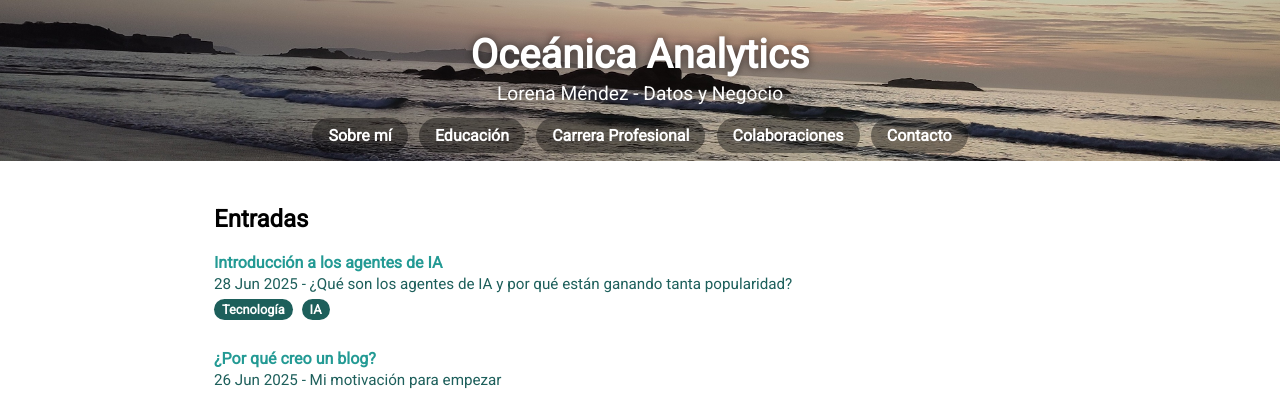
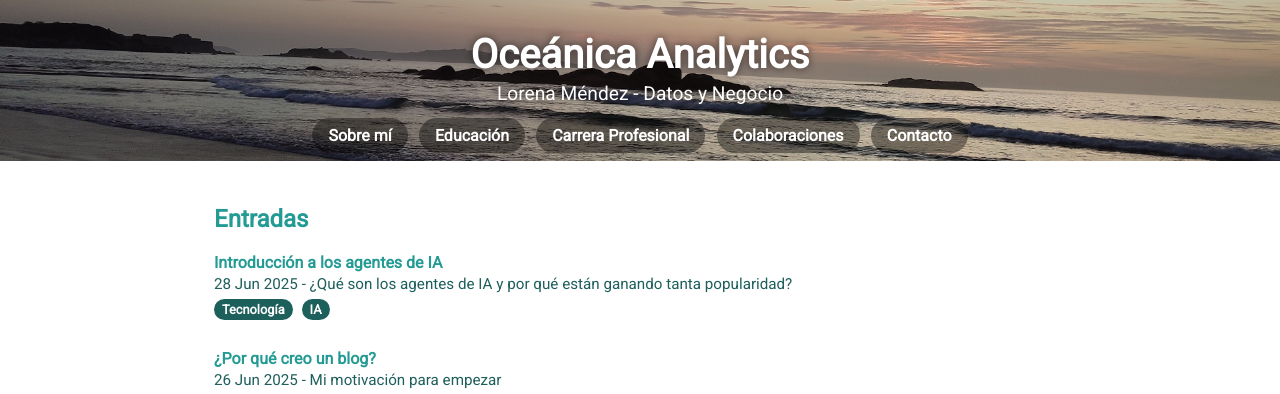
Before and after one commit to lmendezotero/lmendezotero.github.io, a Jekyll site: the page built from index.md, in a window 1280 px wide. Shown: the top 394 px of the page. Built offline with Jekyll 4.4.1, drawn with Linux system fonts in a browser that asks for light colours; the list of posts is cut into pages by our own code.

Commit message:
Update style.css

```diff
--- a/assets/css/style.css
+++ b/assets/css/style.css
@@ -190,3 +190,7 @@ body {
   margin-right: 5px;
   user-select: none;
 }
+
+.entradas-title {
+  color: #239A94;
+}
```
